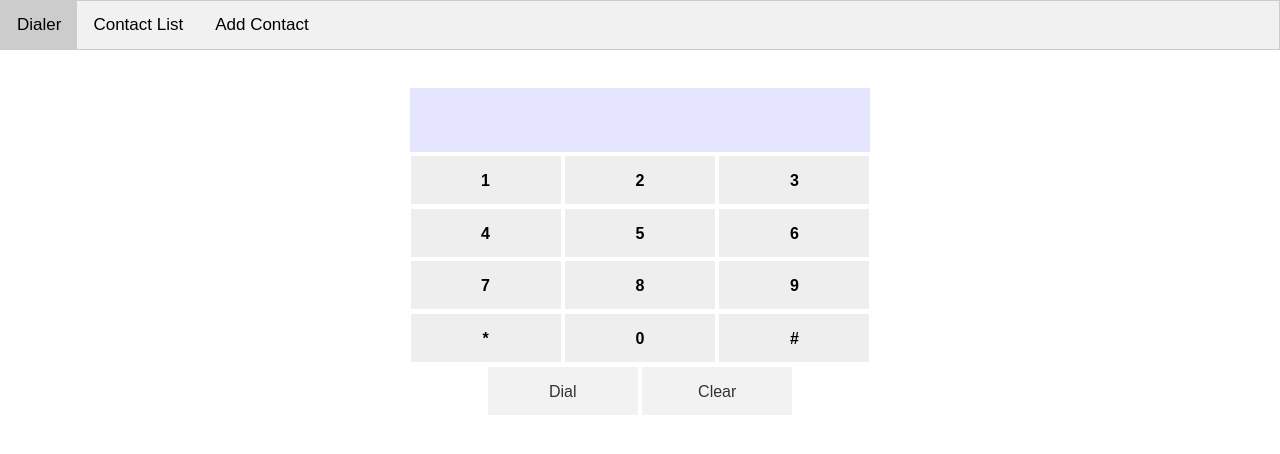
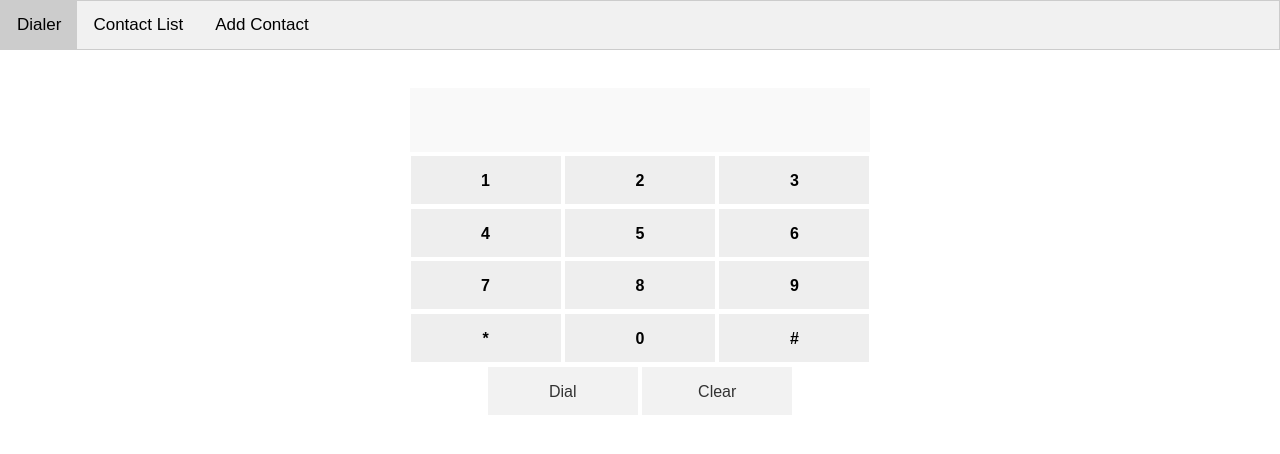
Before and after one commit to Mekeda/csci-4830.io, a plain HTML site: page index.html in a window 1280 px wide. Both pictures are taken after a click on the button "Dialer". Drawn offline with nearby package versions, Linux system fonts and the light colour scheme.

Commit message:
UI Color Change + Organization

```diff
--- a/phone.css
+++ b/phone.css
@@ -1,3 +1,4 @@
+/*Dialer CSS*/
 body{
   font-family: "Arial Black";
   font-weight: 200;
@@ -36,7 +37,7 @@ ul{
 #numberDisplay input{
   height: 2em;
   text-align: center;
-  background: rgba(0, 0, 255, 0.1);
+  background: rgba(195, 195, 195, 0.1);
   padding: .5em 0em;
   margin-top: 1em;
   margin-bottom: 1%;
@@ -106,6 +107,8 @@ ul{
 #actions li:hover{
   background: #ccc;
 }
+
+/*Tab Selection CSS*/
 body {font-family: Arial;}
 
 /* Style the tab */
--- a/phone.js
+++ b/phone.js
@@ -11,7 +11,7 @@ function openTab(evt, tabName) {
     document.getElementById(tabName).style.display = "block";
     evt.currentTarget.className += " active";
 }
-
+// Dialer JS
 (function ($){
   window.numberArray = [],
   window.phoneNumber = '',
@@ -211,3 +211,7 @@ function openTab(evt, tabName) {
   });
 
 })(jQuery);
+
+// List Contact JS
+
+// Add Contact JS
```
